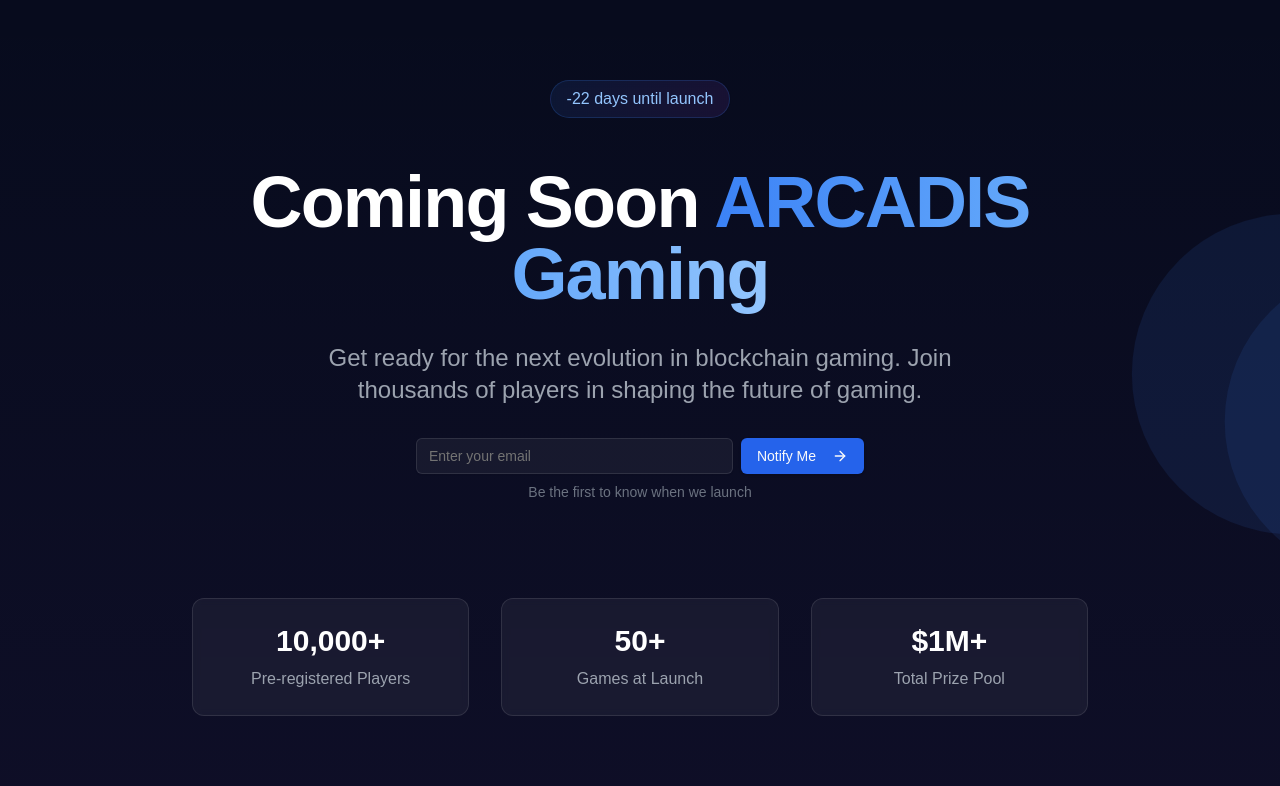
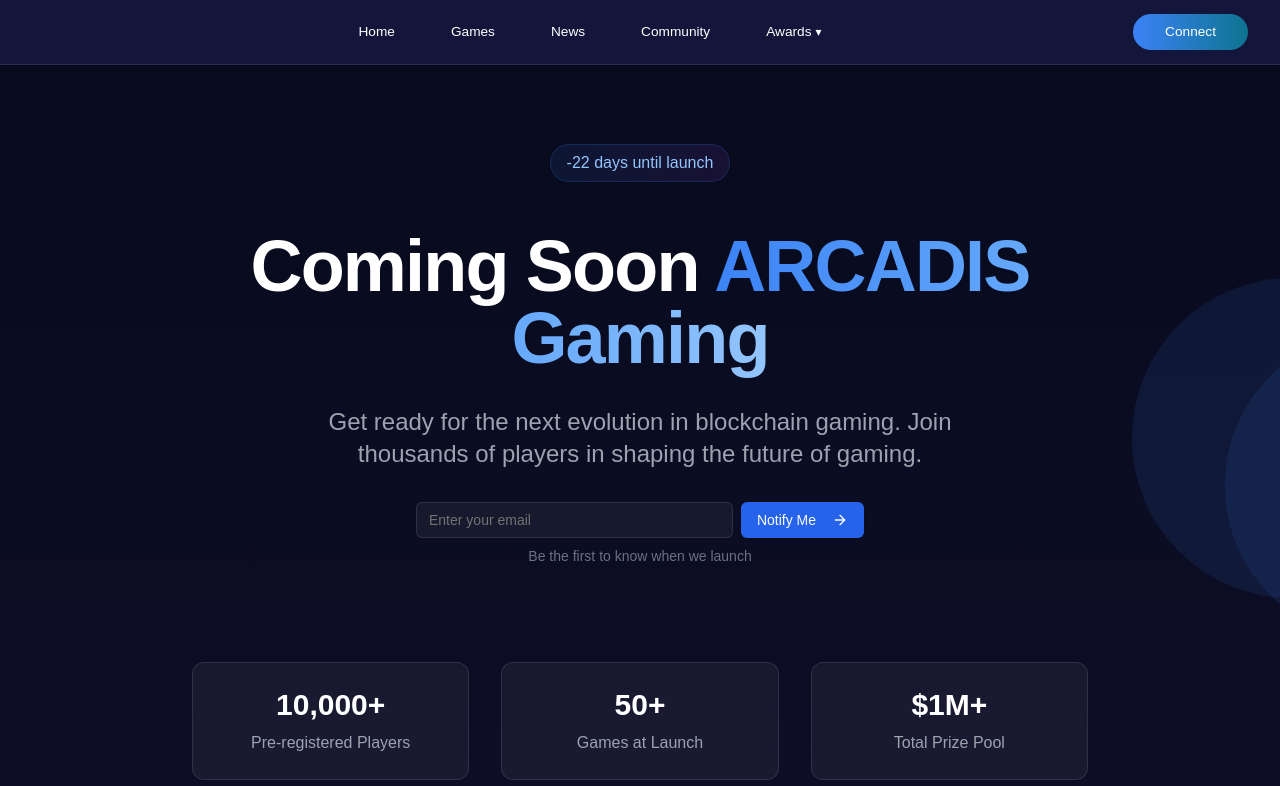
Before and after one commit to ryzen-xp/arcadis, a Next.js app in the folder apps/webapp/: page / in a window 1280 px wide. Shown: the top 786 px of the page. Built offline with nearby package versions, Linux system fonts and the light colour scheme.

Commit message:
Add header into the project

```diff
--- a/apps/webapp/app/layout.tsx
+++ b/apps/webapp/app/layout.tsx
@@ -1,5 +1,6 @@
 import type { Metadata } from 'next'
 import { Geist, Geist_Mono, Inter } from 'next/font/google'
+import { Header } from '@/components/Header'
 import './globals.css'
 
 const geistSans = Geist({
@@ -26,7 +27,10 @@ export default function RootLayout({ children }: Readonly<{ children: React.Reac
 	return (
 		<html lang="en">
 			<body className={`${geistSans.variable} ${geistMono.variable} ${inter.variable} antialiased`}>
-				{children}
+				<Header />
+				<div className="pt-16">
+					{children}
+				</div>
 			</body>
 		</html>
 	)
```
